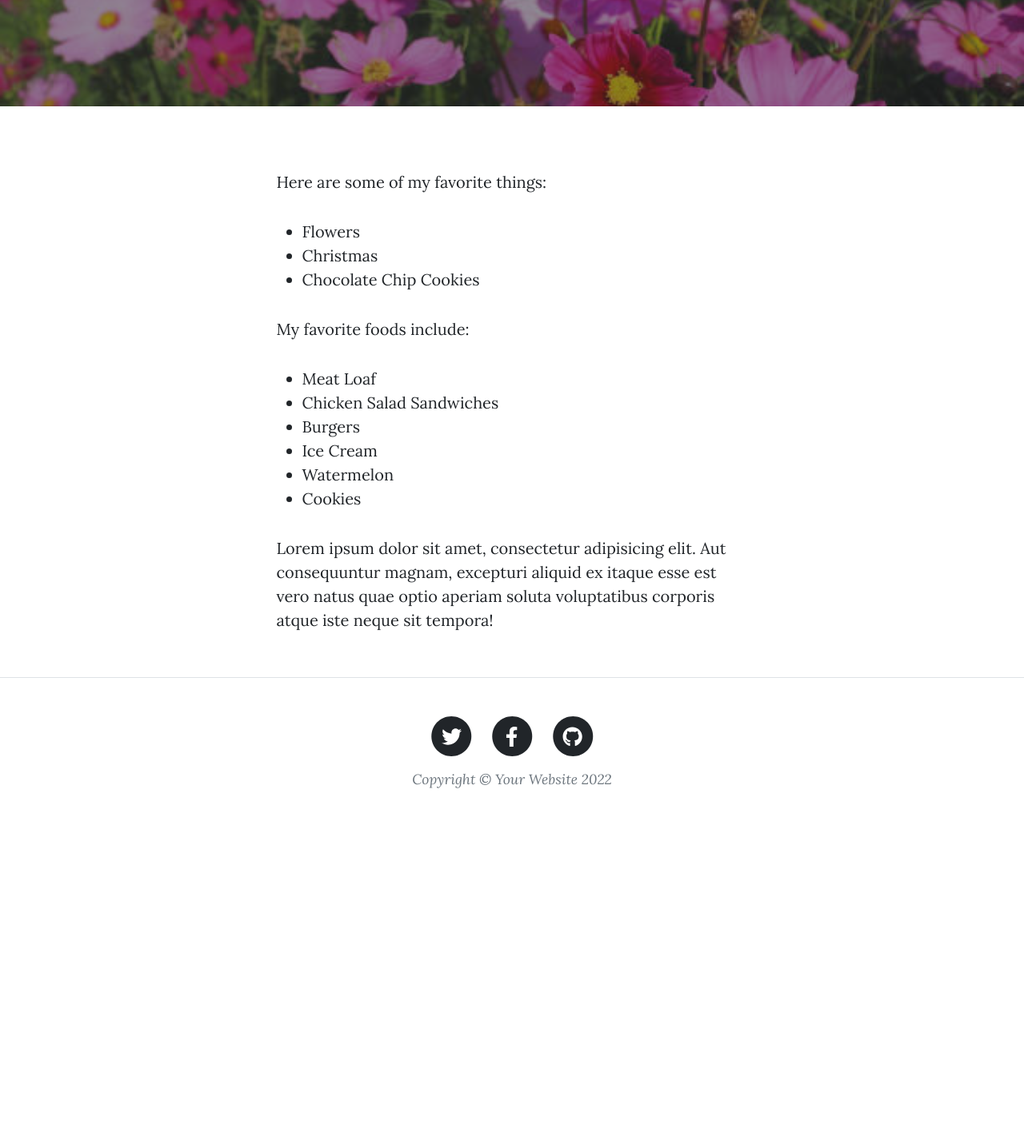
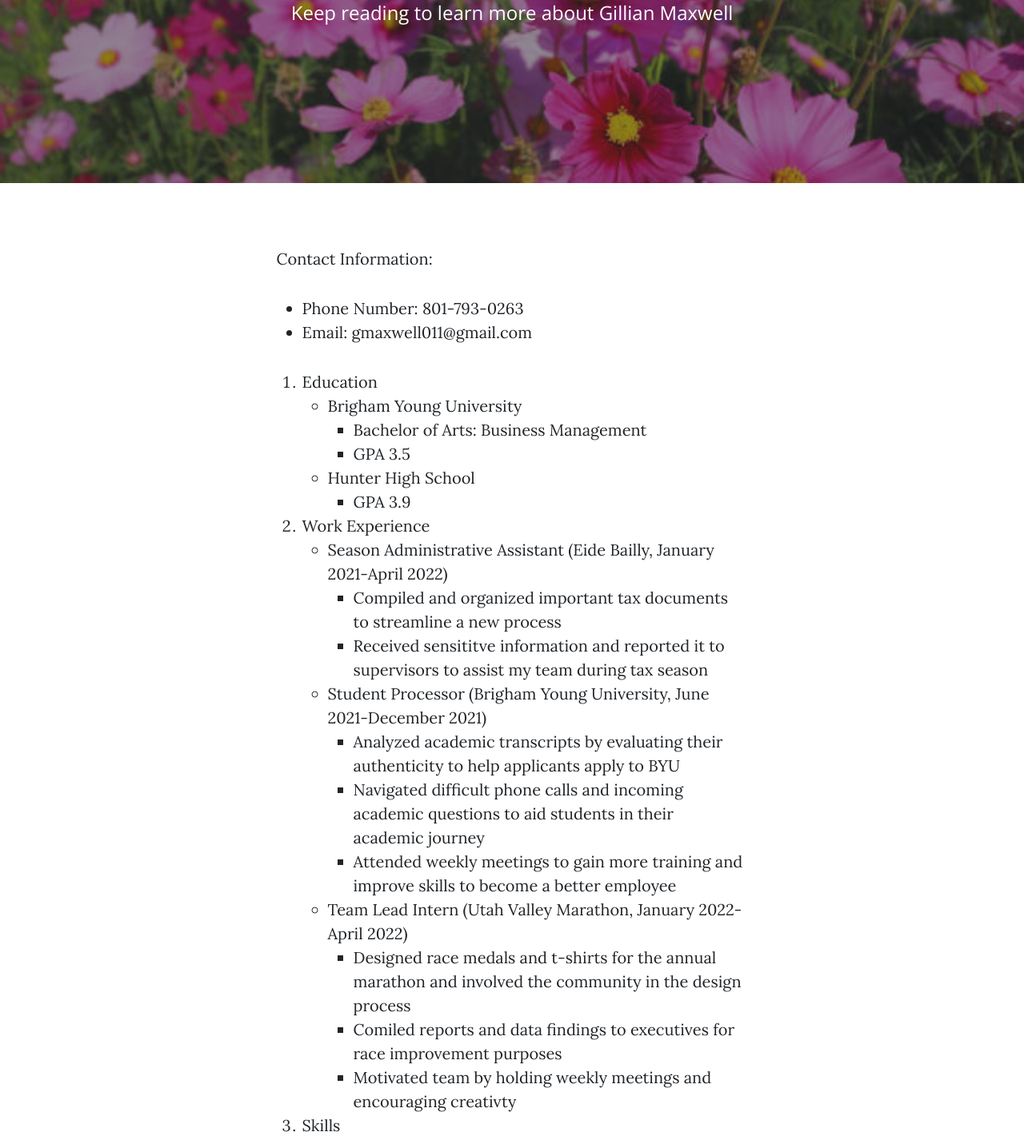
Before and after one commit to GillianMaxwell/IS201GillianMaxwell, a plain HTML site: page html/about.html in a window 1280 px wide. Shown: the part 399-1825 px from the top of the page at 80% size. Before the commit the page ends 1436 px from the top, so only its background shows below. Drawn offline with nearby package versions, Linux system fonts and the light colour scheme; files whose address does not match are found by name.

Commit message:
Add files via upload

```diff
--- a/html/about.html
+++ b/html/about.html
@@ -43,8 +43,8 @@
                 <div class="row gx-4 gx-lg-5 justify-content-center">
                     <div class="col-md-10 col-lg-8 col-xl-7">
                         <div class="page-heading">
-                            <h1>About Me</h1>
-                            <span class="subheading">This is what I do.</span>
+                            <h1>A Little About Me</h1>
+                            <span class="subheading">Keep reading to learn more about Gillian Maxwell</span>
                         </div>
                     </div>
                 </div>
@@ -55,27 +55,60 @@
             <div class="container px-4 px-lg-5">
                 <div class="row gx-4 gx-lg-5 justify-content-center">
                     <div class="col-md-10 col-lg-8 col-xl-7">
-                        <p> Here are some of my favorite things:
+                        <p> Contact Information:
                                 <ul>
-                                    <li>Flowers</li>
-                                    <li>Christmas</li>
-                                    <li>Chocolate Chip Cookies</li>
+                                    <li>Phone Number: 801-793-0263</li>
+                                    <li>Email: gmaxwell011@gmail.com</li>
                                 </ul>
                         </p>
+<!--put a header that says "resume"-->
+                        <p>
+                            <ol>
+                                <li>Education</li>
+                                    <ul>
+                                        <li>Brigham Young University
+                                            <ul>
+                                                <li>Bachelor of Arts: Business Management</li>
+                                                <li>GPA 3.5</li>
+                                            </ul>
+                                        </li>
+                                        <li>Hunter High School
+                                            <ul>
+                                                <li>GPA 3.9</li>
+                                            </ul>
+                                        </li>
+                                    </ul>
+                                <li>Work Experience</li>
+                                    <ul>
+                                        <li>Season Administrative Assistant (Eide Bailly, January 2021-April 2022)
+                                            <ul>
+                                                <li>Compiled and organized important tax documents to streamline a new process</li>
+                                                <li>Received sensititve information and reported it to supervisors to assist my team during tax season</li>
+                                            </ul>
+                                        </li>
+                                        <li>Student Processor (Brigham Young University, June 2021-December 2021)
+                                                <ul>
+                                                    <li>Analyzed academic transcripts by evaluating their authenticity to help applicants apply to BYU</li>
+                                                    <li>Navigated difficult phone calls and incoming academic questions to aid students in their academic journey</li>
+                                                    <li>Attended weekly meetings to gain more training and improve skills to become a better employee</li>
+                                                </ul>
+                                        </li>
+                                        <li>Team Lead Intern (Utah Valley Marathon, January 2022-April 2022)
+                                                <ul>
+                                                    <li>Designed race medals and t-shirts for the annual marathon and involved the community in the design process</li>
+                                                    <li>Comiled reports and data findings to executives for race improvement purposes</li>
+                                                    <li>Motivated team by holding weekly meetings and encouraging creativty</li>
+                                                </ul>
+                                        </li>
+                                    </ul>
+                                <li>Skills</li>
+                                    <ul>
 
-                        <p> My favorite foods include:
-                            <ul>
-                                <li> Meat Loaf</li>
-                                <li> Chicken Salad Sandwiches</li>
-                                <li> Burgers</li>
-                                <li> Ice Cream</li>
-                                <li> Watermelon</li>
-                                <li> Cookies</li>
-                            </ul>
+                                    </ul>
+                            </ol>
                         </p>
 
-                        <p>Lorem ipsum dolor sit amet, consectetur adipisicing elit. Aut consequuntur magnam, excepturi aliquid ex itaque esse est vero natus quae optio aperiam soluta voluptatibus corporis atque iste neque sit tempora!</p>
-                    </div>
+                       </div>
                 </div>
             </div>
         </main>
```
